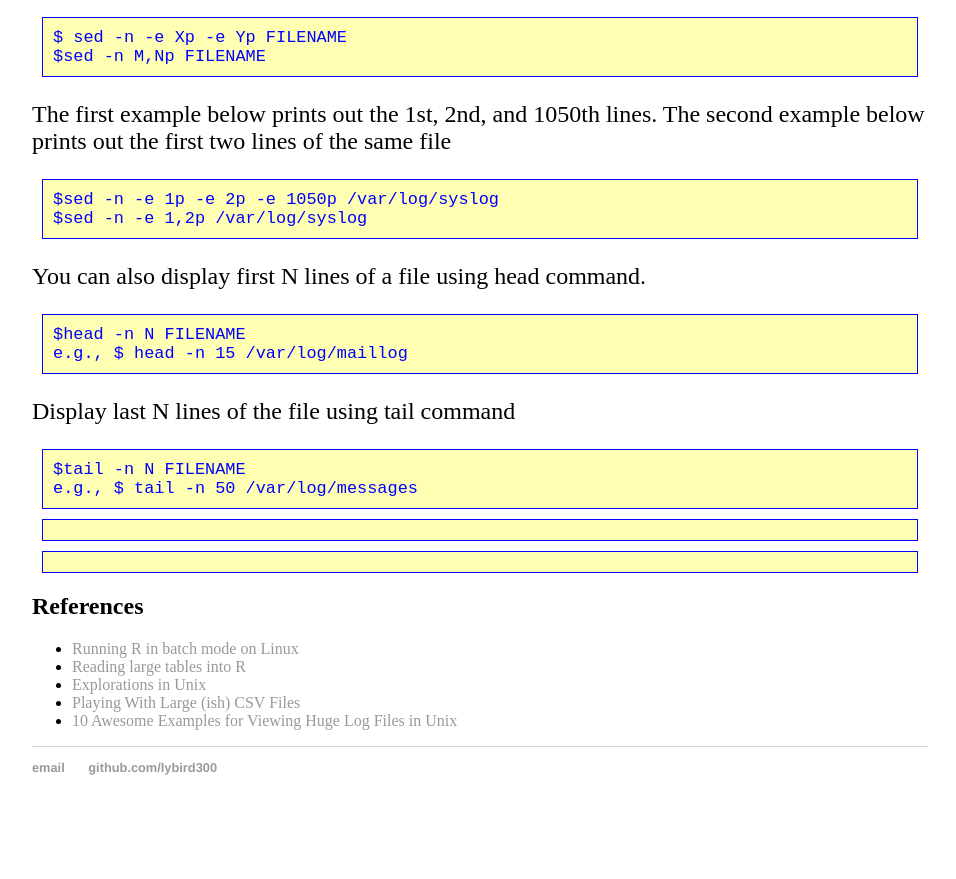
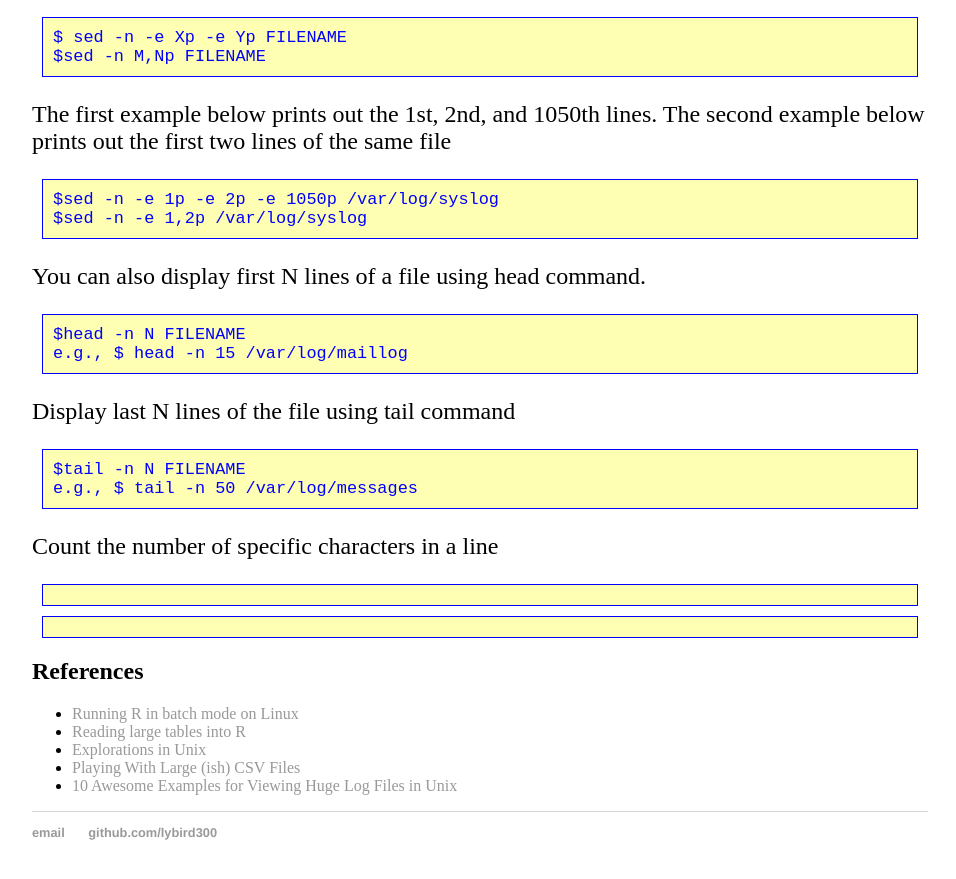
Before and after one commit to lybird300/lybird300.github.io, a Jekyll site: the page built from _posts/2015-05-01-inspect-big-data.md, in a window 1280 px wide and 900 px high, scrolled down 1617 px. Shown: the top 879 px of the window, without its empty margins (160-1116 px from the left). Built offline with Jekyll 4.4.1, drawn with Linux system fonts in a browser that asks for light colours; before the commit the page ends 2452 px from its top, so only the background shows below that.

Commit message:
Update 2015-05-01-inspect-big-data.md

```diff
--- a/_posts/2015-05-01-inspect-big-data.md
+++ b/_posts/2015-05-01-inspect-big-data.md
@@ -39,6 +39,7 @@ e.g., $ head -n 15 /var/log/maillog</code></pre>
 Display last N lines of the file using tail command
 <pre><code>$tail -n N FILENAME
 e.g., $ tail -n 50 /var/log/messages</code></pre>
+Count the number of specific characters in a line
 <pre><code></code></pre>
 <pre><code></code></pre>
 <h2>References</h2>
```
